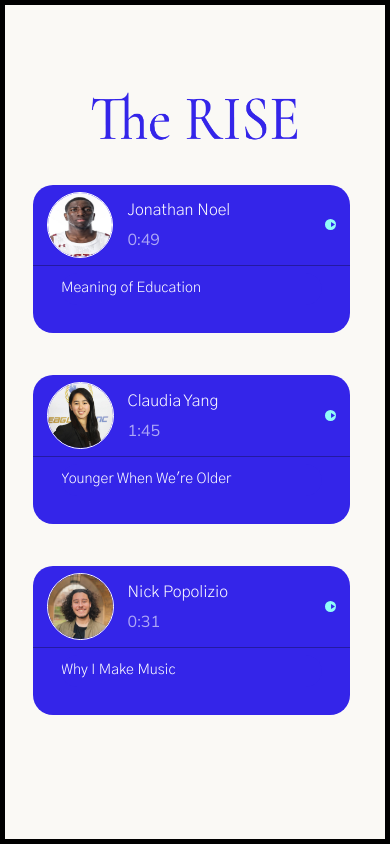
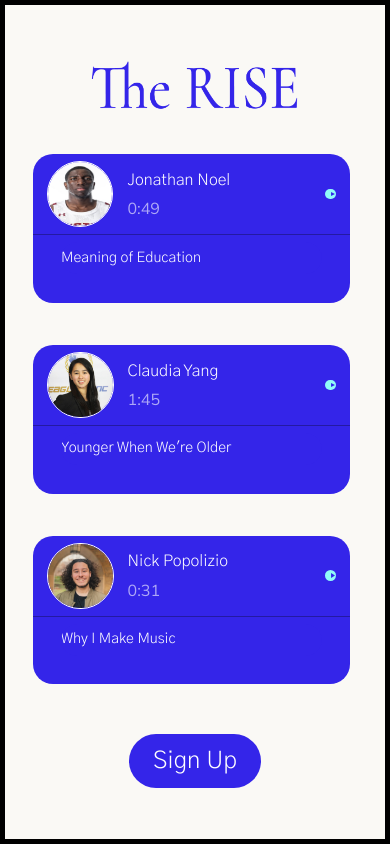
Before and after one commit to bentsai10/The-Rise, a Django app: page /preview in a window 390 px wide. Run offline with Django 3.2, Linux system fonts and the light colour scheme; some libraries are stand-ins or nearby versions; some web fonts are replaced.

Commit message:
preview page complete

```diff
--- a/main/static/css/preview.css
+++ b/main/static/css/preview.css
@@ -9,21 +9,21 @@
 }
 
 @media screen and (max-width: 991px) {
-    .discussion_post{
+    .discussion_post, .discussion_post.small{
         width: 68%;
     }
 }
 
 
 @media screen and (max-width: 767px) {
-    .discussion_post{
+    .discussion_post, .discussion_post.small{
         width: 68%;
     }
 }
 
 
 @media screen and (max-width: 479px) {
-    .discussion_post{
+    .discussion_post, .discussion_post.small{
         width: 90%;
     }
 }
--- a/main/templates/preview.html
+++ b/main/templates/preview.html
@@ -226,7 +226,7 @@
                     </div>
                 </div>
             </div>
-
+            <a href="https://therise.online/register" class= "submit-button w-button">Sign Up</a>
         <script src="{% static 'js/webflow.js' %}" type="text/javascript"></script>
         <!--[if lte IE 9]><script src="//cdnjs.cloudflare.com/ajax/libs/placeholders/3.0.2/placeholders.min.js"></script><![endif]-->
     </body>
--- a/main/templates/register.html
+++ b/main/templates/register.html
@@ -73,7 +73,6 @@
     <body class="body access">
         <div class="main_login_block access" id = "apply_for_access">
             <a href="https://therise.online/"><img src="{% static 'img/logo.png' %}" loading="lazy" sizes="(max-width: 479px) 210px, (max-width: 991px) 280px, 350px" alt="the rise logo" class="login_logo"></a>
-            <h1 class = "login_label disclaimer">For the best experience, use The Rise on Chrome</h1>
             <div class="access-form-block">
                 <form autocomplete = "off" id="access_form" name="access_form" class="access_form" action = "https://therise.online/process_register" method = "POST">
                     {% csrf_token %}
```
